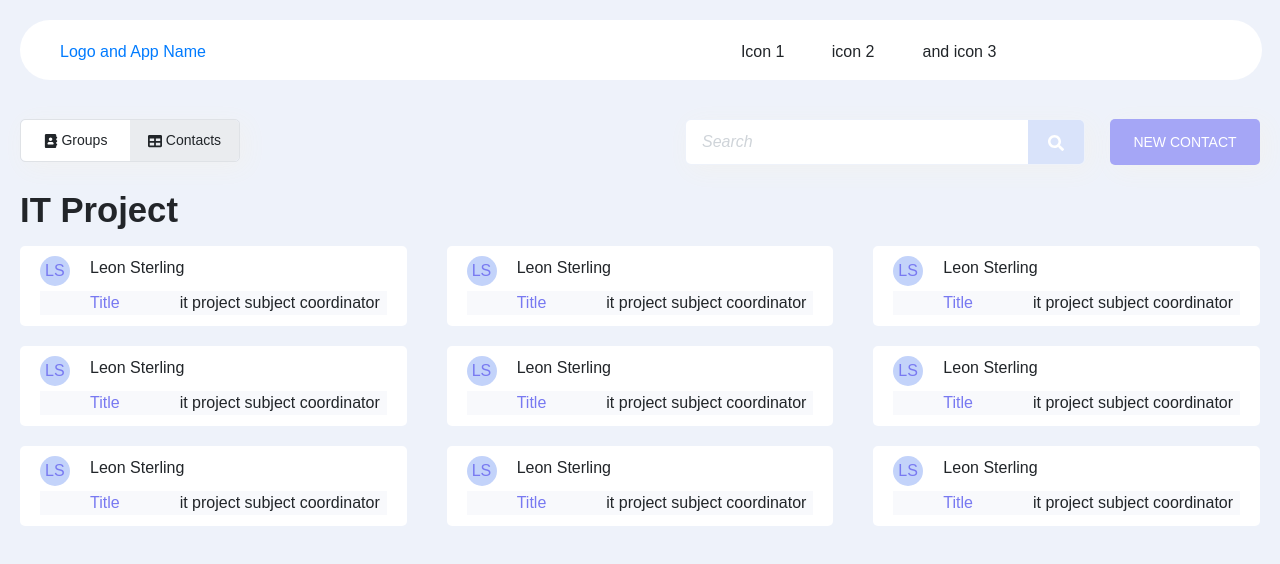
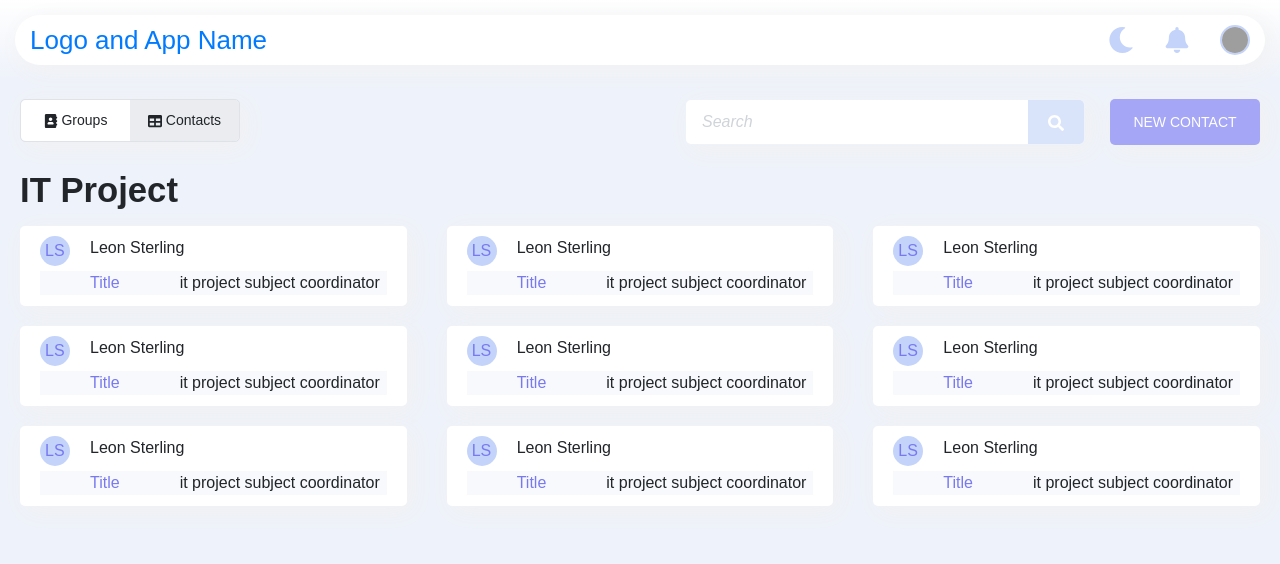
Before and after one commit to cmaddern-stack/COMP30022, a React (Create React App) app in the folder frontend/: page /groups in a window 1280 px wide. Shown: the top 564 px of the page. Built offline with nearby package versions, Linux system fonts and the light colour scheme; grey boxes are pictures that could not be loaded; a web font is replaced by a local one.

Commit message:
build dropdown navigation menu

```diff
--- a/frontend/src/App.css
+++ b/frontend/src/App.css
@@ -1,50 +1,32 @@
-@import url('https://fonts.googleapis.com/css?family=Proxima+Nova');
+@import url("https://fonts.googleapis.com/css?family=Proxima+Nova");
 
 :root {
-  --light-blue-40: #F8F9FC;
-  --light-blue-60: #EEF2FA;
-  --light-blue-80: #D9E3FA;
-  --light-blue-100: #C3D3FA;
+    --light-blue-40: #f8f9fc;
+    --light-blue-60: #eef2fa;
+    --light-blue-80: #d9e3fa;
+    --light-blue-100: #c3d3fa;
 
-  --light-shadow: #F1F1F1;
+    --light-shadow: #f1f1f1;
+    --menu-shadow: #b3b1b160;
 
-  --light-grey-100: #CFD4D9;
-  --light-grey-80: #DFE2E6;
-  --light-grey-60: #EAECEF;
+    --light-grey-100: #cfd4d9;
+    --light-grey-80: #dfe2e6;
+    --light-grey-60: #eaecef;
 
     --dark-grey-100: #222529;
-  --dark-grey-40: #6E757C;
+    --dark-grey-40: #6e757c;
 
-  --iris-60: #A5A6F6;
-  --iris-80: #7879F1;
+    --iris-60: #a5a6f6;
+    --iris-80: #7879f1;
 }
 
 .body {
     background-color: var(--light-blue-60);
-  position:absolute;
+    position: absolute;
     height: 100%;
     width: 100%;
-  font-family: 'proxima-nova', sans-serif;
+    font-family: "proxima-nova", sans-serif;
     font-size: 16px;
-}
-
-header .icon {
-  width: 10%;
-}
-
-header .content {
-  width: 80%;
-  padding-left: 40px;
-}
-
-header {
-  height: 60px;
-  top: 0;
-  width: 97%;
-  background-color: white;
-  padding-top: 20px;
-  border-radius: 90px;
-  margin: 20px;
 }
 
 nav {
@@ -66,7 +48,8 @@ footer {
     padding-top: 5px;
 }
 
-input, label {
+input,
+label {
     display: block;
 }
 
@@ -119,7 +102,7 @@ button {
     border: none;
 }
 
-.primary-button{
+.primary-button {
     background-color: var(--iris-60);
     font-size: 14px;
     color: white;
--- a/frontend/src/components/Header.js
+++ /dev/null
@@ -1,15 +0,0 @@
-import React from 'react'
-
-export default function Header() {
-
-    return (
-        <header>
-            <div class="d-flex content">
-                <div class="w-75"><a href="/">Logo and App Name</a></div>
-                <div class="icon">Icon 1</div>
-                <div class="icon">icon 2</div>
-                <div class="icon">and icon 3</div>
-            </div>
-        </header>
-    )
-}
--- a/frontend/src/components/Routes.js
+++ b/frontend/src/components/Routes.js
@@ -2,7 +2,7 @@ import React from "react";
 import { BrowserRouter as Router, Switch, Route } from "react-router-dom";
 
 import Groups from "../pages/Groups";
-import Header from "./Header";
+import Header from "./header/Header";
 import Contacts from "../pages/Contacts";
 import EnterEmail from "../pages/auth/EnterEmail";
 import SignUp from "../pages/auth/SignUp";
--- /dev/null
+++ b/frontend/src/components/header/Header.css
@@ -0,0 +1,98 @@
+header {
+    top: 0;
+    padding: 15px 15px;
+    background: rgb(255, 255, 255);
+    background: linear-gradient(
+        180deg,
+        rgba(255, 255, 255, 1) 0%,
+        rgba(255, 255, 255, 0) 100%
+    );
+}
+
+.header-content {
+    padding-left: 40px;
+    display: flex;
+    background-color: white;
+    height: 50px;
+    padding: 10px 15px;
+    border-radius: 25px;
+    justify-content: space-between;
+    box-shadow: 5px 5px 25px var(--light-shadow);
+}
+
+.left-header a {
+    font-size: 26px;
+    line-height: 30px;
+}
+
+.right-header {
+    display: flex;
+}
+
+.icon {
+    font-size: 26px;
+    line-height: 26px;
+    color: var(--light-blue-100);
+    border-radius: 15px;
+    margin-right: 30px;
+}
+
+.profile-icon {
+    width: 30px;
+    height: 30px;
+    border-radius: 15px;
+    border: 2px solid var(--light-blue-100);
+}
+
+.icon:hover {
+    cursor: pointer;
+    color: var(--iris-80);
+}
+
+.profile-icon:hover {
+    cursor: pointer;
+    border: 2px solid var(--iris-80);
+}
+
+.profile-dropdown {
+    text-align: right;
+    width: 30px;
+}
+
+.dropdown {
+    font-size: 14px;
+    border-radius: 5px;
+    background-color: white;
+    width: 200px;
+    text-align: left;
+    margin: 10px -180px;
+    z-index: 1;
+    box-shadow: 0px 0px 10px var(--menu-shadow);
+}
+
+.dropdown a {
+    color: var(--dark-grey-40);
+}
+
+.dropdown a:hover {
+    text-decoration: none;
+}
+
+ul {
+    list-style-type: none;
+    padding-left: 0;
+}
+
+li {
+    padding: 10px 15px;
+}
+
+.inactive {
+    display: none;
+}
+
+li:hover {
+    cursor: pointer;
+    background-color: var(--light-blue-40);
+    color: var(--iris-80);
+}
--- /dev/null
+++ b/frontend/src/components/header/Header.js
@@ -0,0 +1,26 @@
+import React from "react";
+import ProfileIcon from "./ProfileIcon";
+import "./Header.css";
+import { FontAwesome } from "react-icons/fa";
+import { FaMoon, FaBell } from "react-icons/fa";
+
+export default function Header() {
+    return (
+        <header>
+            <div className="header-content">
+                <div className="left-header">
+                    <a href="/">Logo and App Name</a>
+                </div>
+                <div className="right-header">
+                    <div className="icon">
+                        <FaMoon />
+                    </div>
+                    <div className="icon">
+                        <FaBell />
+                    </div>
+                    <ProfileIcon />
+                </div>
+            </div>
+        </header>
+    );
+}
--- /dev/null
+++ b/frontend/src/components/header/ProfileIcon.js
@@ -0,0 +1,59 @@
+import React from "react";
+import { NavLink } from "react-router-dom";
+import "./Header.css";
+
+/**
+ * Profile Icon
+ * Icon on the nav bar which displays users profile picture,
+ * which is specified by the url.
+ * When clicked, shows user navigation menu
+ */
+class ProfileIcon extends React.Component {
+    constructor(props) {
+        super(props);
+        this.state = {
+            url: "https://techcommunity.microsoft.com/t5/image/serverpage/image-id/217078i525F6A9EF292601F/image-size/large?v=v2&px=999",
+            dropdown: "inactive",
+        };
+    }
+
+    toggleMenu = () => {
+        if (this.state.dropdown === "inactive") {
+            this.setState({
+                dropdown: "active",
+            });
+        } else {
+            this.setState({
+                dropdown: "inactive",
+            });
+        }
+    };
+
+    render() {
+        return (
+            <div class="profile-dropdown">
+                <img
+                    className="profile-icon"
+                    src={this.state.url}
+                    alt="User profile picture"
+                    onClick={this.toggleMenu}
+                ></img>
+                <div className={"dropdown " + this.state.dropdown}>
+                    <ul>
+                        <NavLink to="/profile">
+                            <li>Profile & Account</li>
+                        </NavLink>
+                        <NavLink to="/contacts">
+                            <li>Events</li>
+                        </NavLink>
+                        <NavLink to="/auth/logout">
+                            <li>Logout</li>
+                        </NavLink>
+                    </ul>
+                </div>
+            </div>
+        );
+    }
+}
+
+export default ProfileIcon;
--- a/frontend/src/pages/Groups.css
+++ b/frontend/src/pages/Groups.css
@@ -1,4 +1,4 @@
-.topContainer{
+.topContainer {
     display: flex;
     flex-direction: row;
 }
@@ -10,15 +10,16 @@
     width: 425px;
     height: 80px;
     margin: 10px 20px;
-  }
+    box-shadow: 5px 5px 25px var(--light-shadow);
+}
 
-  .dot {
+.dot {
     height: 30px;
     width: 30px;
     background-color: #c3d3fa;
     border-radius: 50%;
     display: inline-block;
-  }
+}
 
 .padded {
     margin-left: 20px;
@@ -48,7 +49,7 @@
 }
 
 .subText {
-    background: #f8f9fc;
+    background: var(--light-blue-40);
 }
 
 .title {
```
Lines whose indentation alone changed are shown as unchanged.
